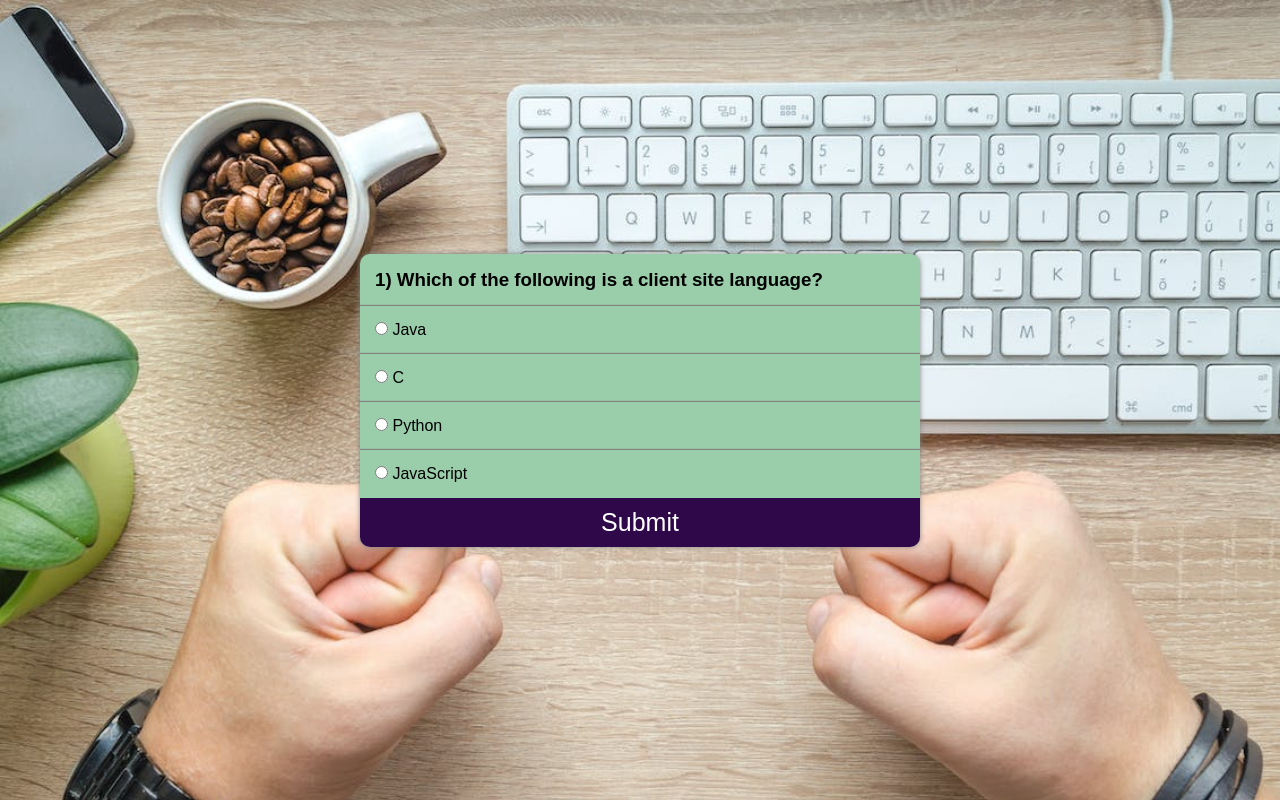
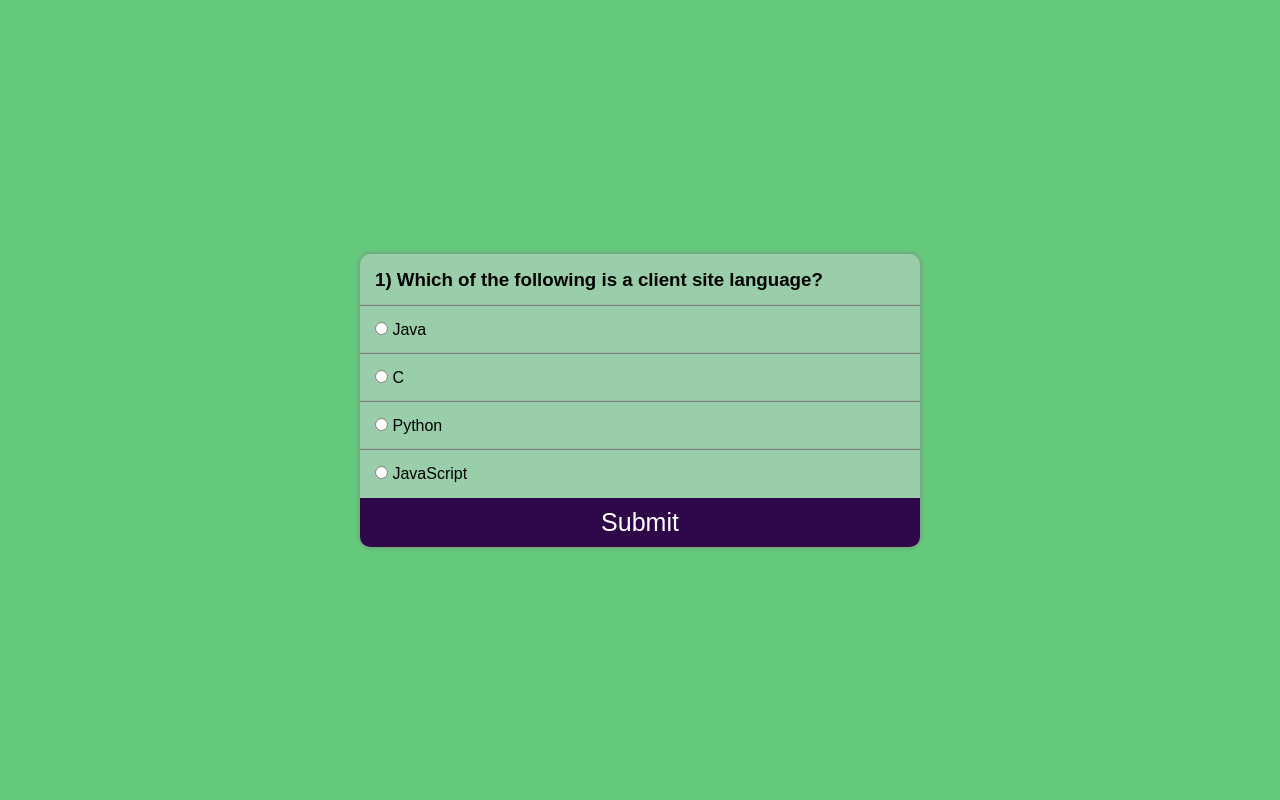
Before and after one commit to Pratik-0911/Quiz_Web, a plain HTML site: page index.html in a window 1280 px wide. Drawn offline with Linux system fonts and the light colour scheme.

Commit message:
Update custom.css

```diff
--- a/CSS/custom.css
+++ b/CSS/custom.css
@@ -13,7 +13,9 @@
     display: flex;
     justify-content: center;
     align-items: center;
-    background-image: url("/Images/back2.jpeg") ;
+/*     background-image: url("/Images/back2.jpeg") ; */
+     background-color: rgb(101, 201,123);
+
     z-index: 3;
     background-repeat: no-repeat;
     background-size: cover;
```
